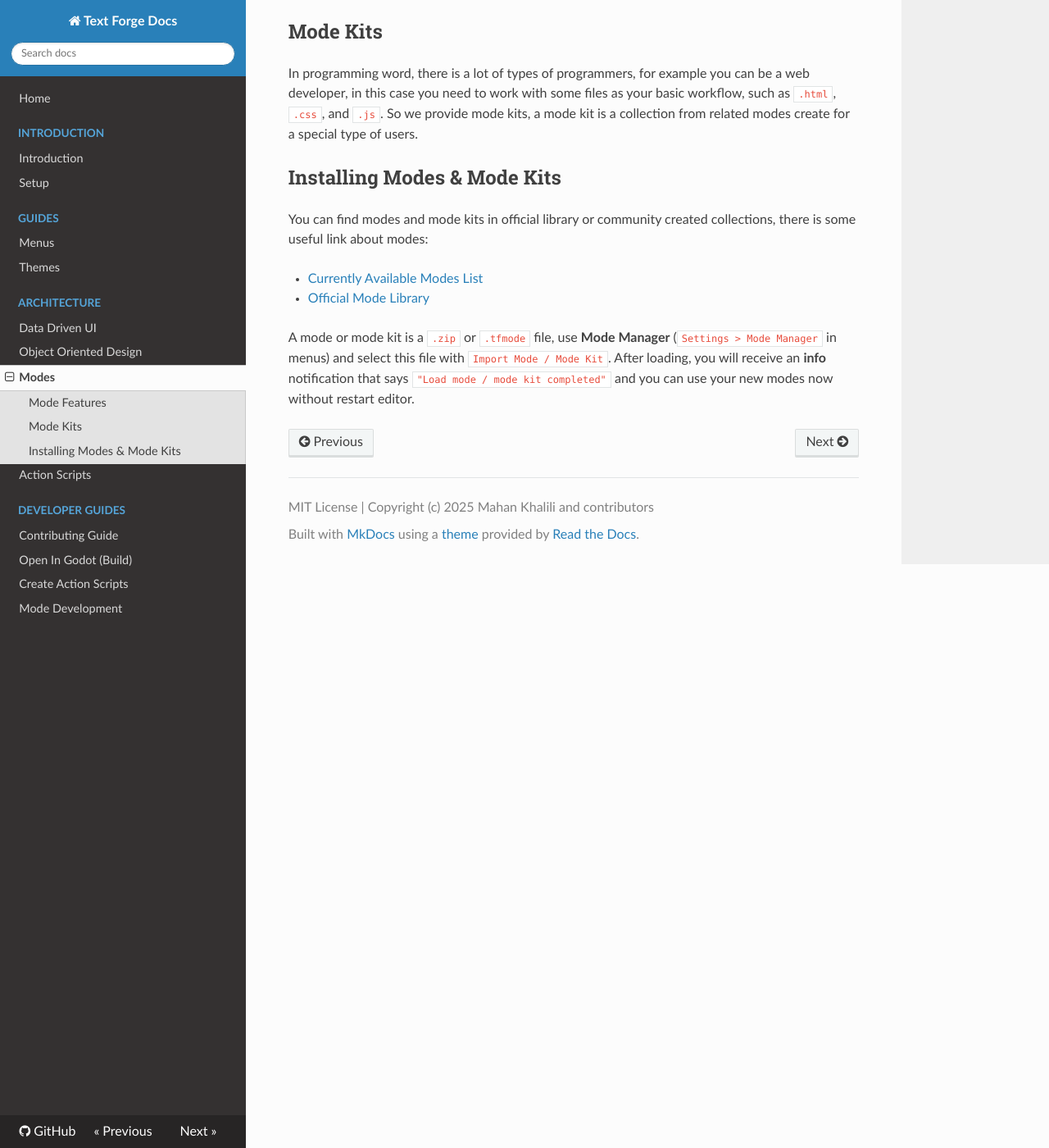
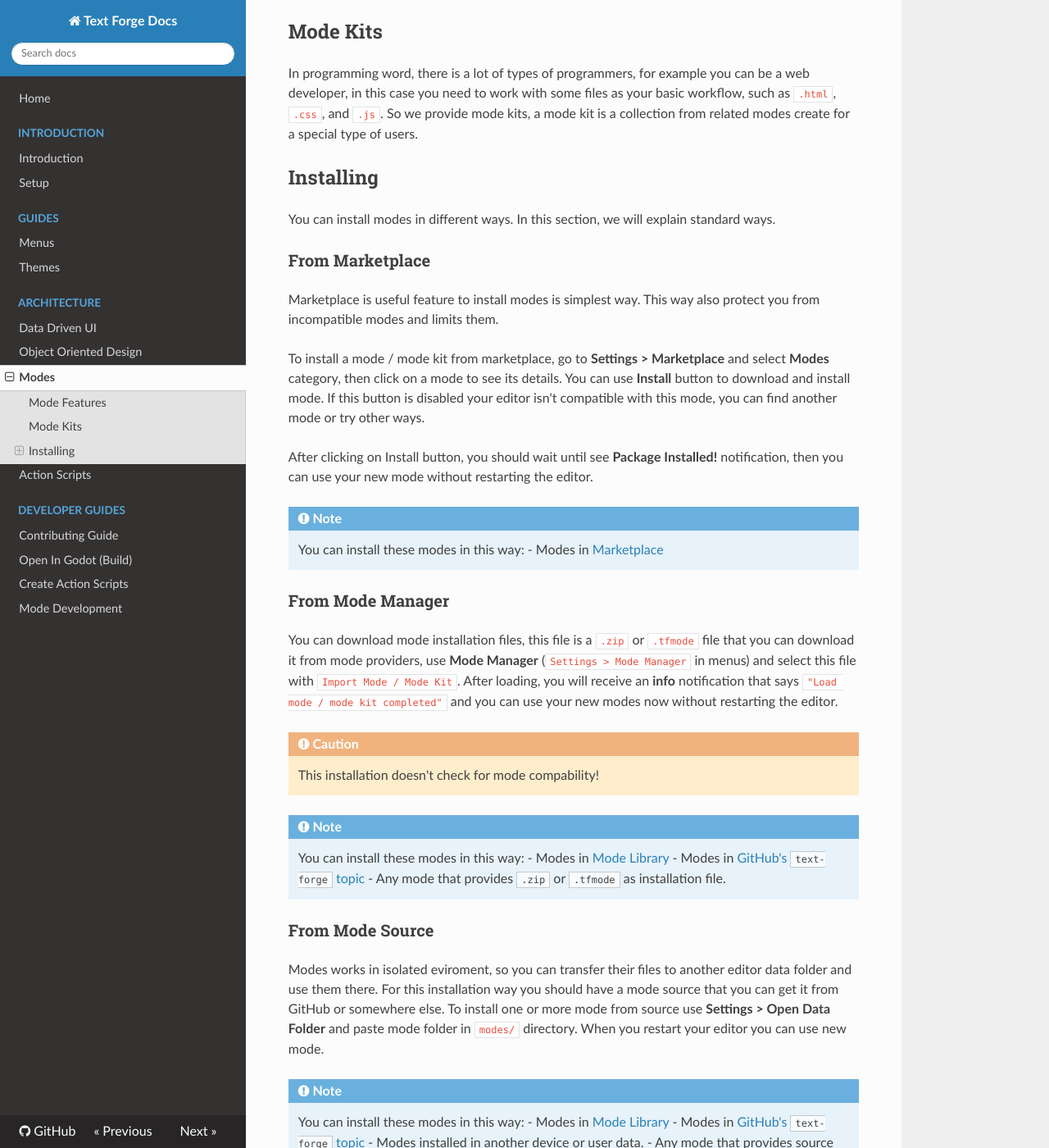
Before and after one commit to text-forge/docs, an MkDocs documentation site: the page built from docs/modes.md, in a window 1280 px wide and 1400 px high, scrolled down 2124 px. Shown: the whole window at 82% size. Built offline with MkDocs 1.6.1, drawn with Linux system fonts in a browser that asks for light colours; nearby versions of some CDN libraries; a script that is not in the unit is left out; some of the changed text lies outside the part shown.

Commit message:
Update docs to: Add Marketplace browsing and installation feature (#106)

```diff
--- a/docs/modes.md
+++ b/docs/modes.md
@@ -90,13 +90,56 @@ In programming word, there is a lot of types of programmers, for example you can
 need to work with some files as your basic workflow, such as `.html`, `.css`, and `.js`. So we provide mode kits, a
 mode kit is a collection from related modes create for a special type of users.
 
-## Installing Modes & Mode Kits
+## Installing
 
-You can find modes and mode kits in official library or community created collections, there is some useful link about modes:
+You can install modes in different ways. In this section, we will explain standard ways.
 
-- [Currently Available Modes List](https://github.com/text-forge/mode-library#mode-support-status)
-- [Official Mode Library](https://github.com/text-forge/mode-library)
+### From Marketplace
 
-A mode or mode kit is a `.zip` or `.tfmode` file, use **Mode Manager** (`Settings > Mode Manager` in menus) and select
-this file with `Import Mode / Mode Kit`. After loading, you will receive an **info** notification that says
-`"Load mode / mode kit completed"` and you can use your new modes now without restart editor.
+Marketplace is useful feature to install modes is simplest way. This way also protect you from incompatible modes and
+limits them.
+
+To install a mode / mode kit from marketplace, go to **Settings > Marketplace** and select **Modes** category, then
+click on a mode to see its details. You can use **Install** button to download and install mode. If this button is
+disabled your editor isn't compatible with this mode, you can find another mode or try other ways.
+
+After clicking on Install button, you should wait until see **Package Installed!** notification, then you can use your
+new mode without restarting the editor.
+
+!!! Note
+
+    You can install these modes in this way:
+    - Modes in [Marketplace](https://github.com/text-forge/marketplace)
+
+### From Mode Manager
+
+You can download mode installation files, this file is a `.zip` or `.tfmode` file that you can download it from mode
+providers, use **Mode Manager** (`Settings > Mode Manager` in menus) and select this file with `Import Mode / Mode Kit`.
+After loading, you will receive an **info** notification that says `"Load mode / mode kit completed"` and you can use
+your new modes now without restarting the editor.
+
+!!! Caution
+
+    This installation doesn't check for mode compability!
+
+!!! Note
+
+    You can install these modes in this way:
+    - Modes in [Mode Library](https://github.com/text-forge/mode-library)
+    - Modes in [GitHub's `text-forge` topic](https://github.com/topics/text-forge)
+    - Any mode that provides `.zip` or `.tfmode` as installation file.
+
+### From Mode Source
+
+Modes works in isolated eviroment, so you can transfer their files to another editor data folder and use them there.
+For this installation way you should have a mode source that you can get it from GitHub or somewhere else. To install
+one or more mode from source use **Settings > Open Data Folder** and paste mode folder in `modes/` directory. When you
+restart your editor you can use new mode.
+
+!!! Note
+
+    You can install these modes in this way:
+    - Modes in [Mode Library](https://github.com/text-forge/mode-library)
+    - Modes in [GitHub's `text-forge` topic](https://github.com/topics/text-forge)
+    - Modes installed in another device or user data.
+    - Any mode that provides source code.
```
Also changed, not shown: docs/setup.md (+9 -10 lines).
